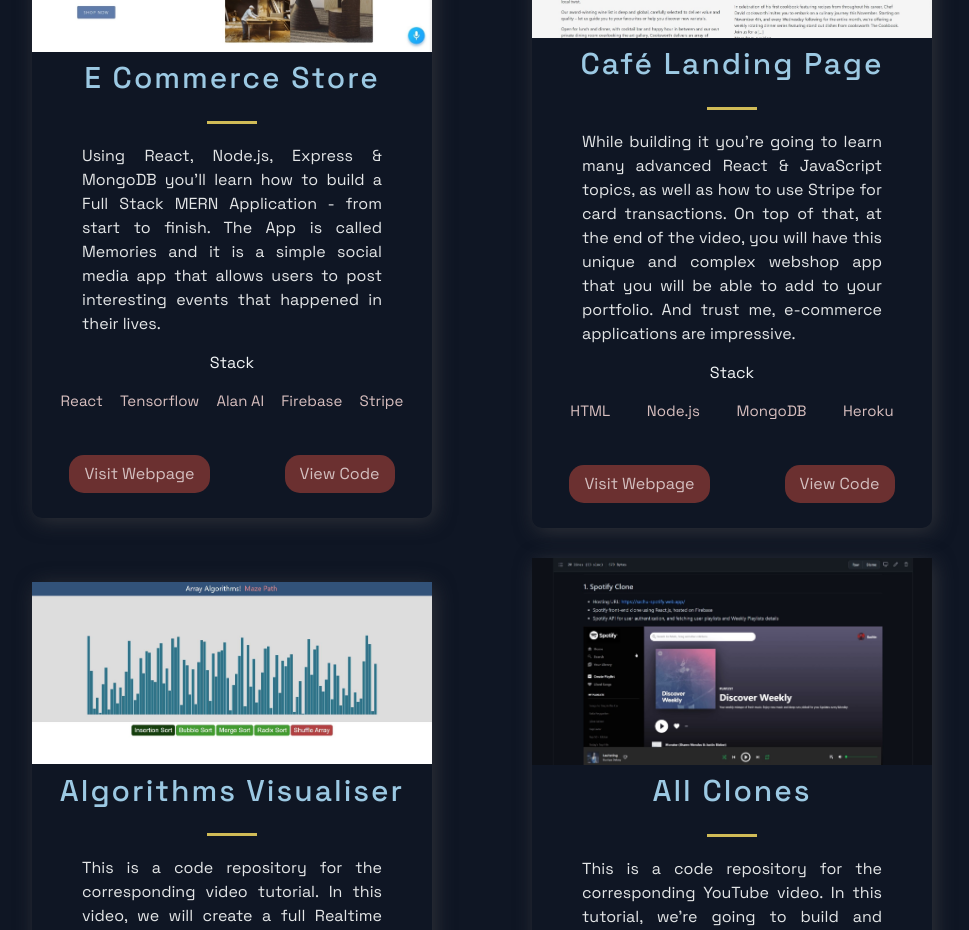
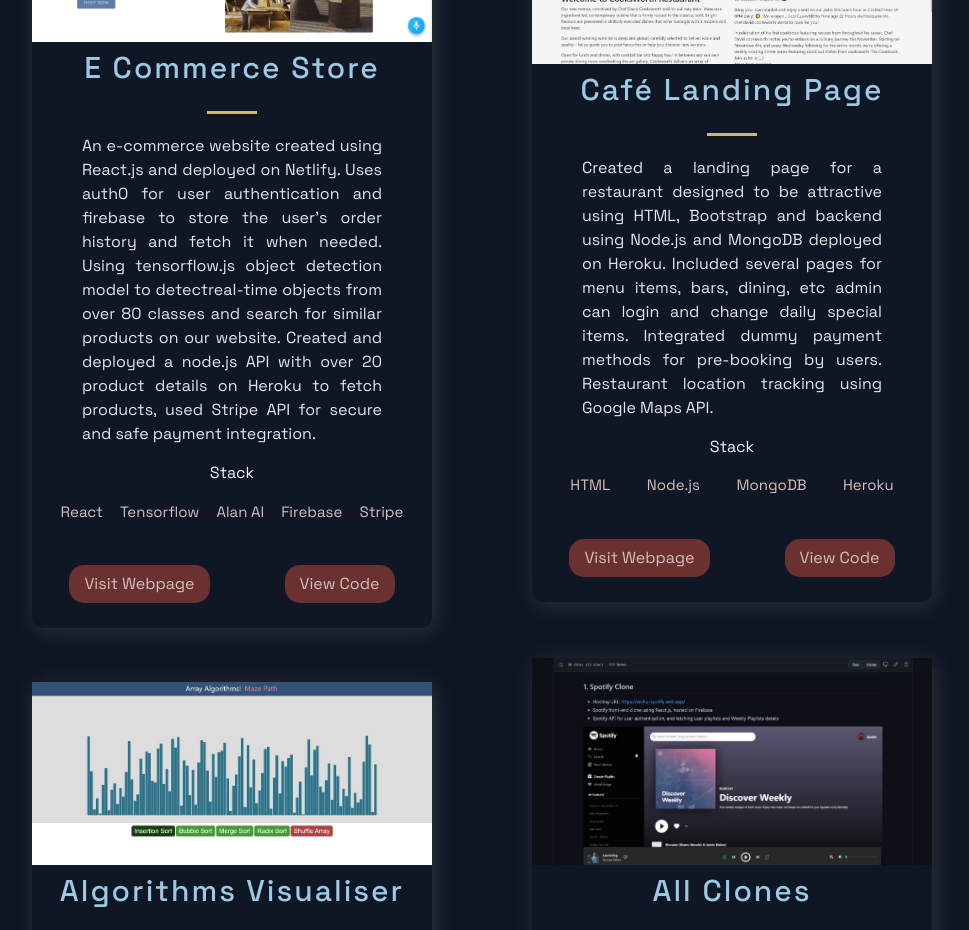
Before and after one commit to sachuverma/Portfolio, a Next.js app: page / in a window 1280 px wide. Shown: the part 1100-2030 px from the top of the page, without its empty margins (158-1127 px from the left). Built offline with nearby package versions, Linux system fonts and the light colour scheme.

Commit message:
my projects

```diff
--- a/src/constants/constants.js
+++ b/src/constants/constants.js
@@ -1,7 +1,7 @@
 export const projects = [
   {
     title: 'E Commerce Store',
-    description: "Using React, Node.js, Express & MongoDB you'll learn how to build a Full Stack MERN Application - from start to finish. The App is called Memories and it is a simple social media app that allows users to post interesting events that happened in their lives.",
+    description: "An e-commerce website created using React.js and deployed on Netlify. Uses auth0 for user authentication and firebase to store the user’s order history and fetch it when needed. Using tensorflow.js object detection model to detectreal-time objects from over 80 classes and search for similar products on our website. Created and deployed a node.js API with over 20 product details on Heroku to fetch products, used Stripe API for secure and safe payment integration.",
       image: '/images/1-min.jpg',
       tags: ['React', 'Tensorflow', 'Alan AI', 'Firebase', 'Stripe'],
     source: 'https://github.com/sachuverma/React-E-Commerce-v2',
@@ -10,7 +10,7 @@ export const projects = [
   },
   {
     title: 'Café Landing Page',
-    description:"While building it you're going to learn many advanced React & JavaScript topics, as well as how to use Stripe for card transactions. On top of that, at the end of the video, you will have this unique and complex webshop app that you will be able to add to your portfolio. And trust me, e-commerce applications are impressive.",
+    description:"Created a landing page for a restaurant designed to be attractive using HTML, Bootstrap and backend using Node.js and MongoDB deployed on Heroku. Included several pages for menu items, bars, dining, etc admin can login and change daily special items. Integrated dummy payment methods for pre-booking by users. Restaurant location tracking using Google Maps API.",
     image: '/images/2-min.jpg',
     tags: ['HTML', 'Node.js', 'MongoDB', 'Heroku'],
     source: 'https://github.com/sachuverma/IWT-Project-v2',
```
